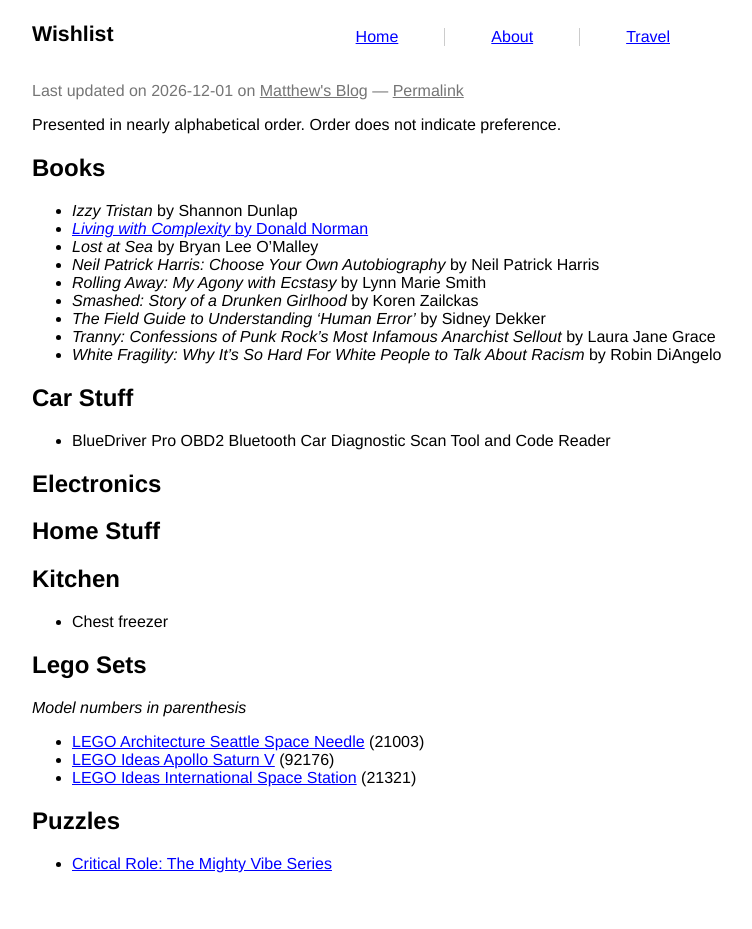
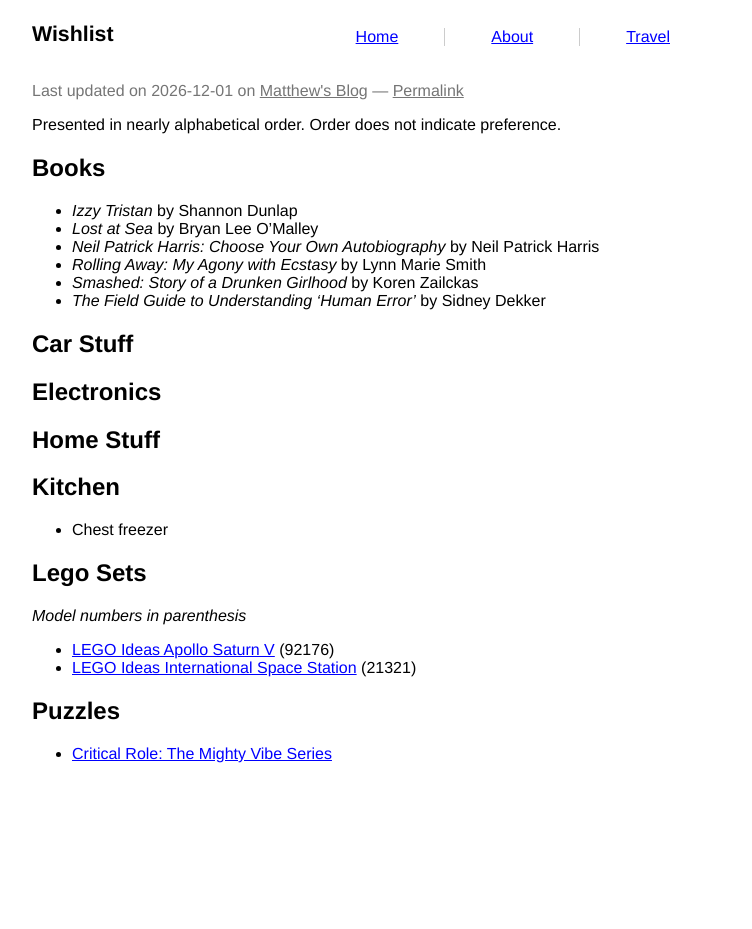
Before and after one commit to prplecake/jrgnsn.net, a Jekyll site: the page built from wishlist.md, in a window 1280 px wide. Shown: the whole page, without its empty margins (258-1010 px from the left). Built offline with Jekyll 4.4.1, drawn with Linux system fonts in a browser that asks for light colours; comment, search, counter and statistics services are not loaded; after the commit the page ends 900 px from its top, so only the background shows below that.

Commit message:
update wishlist

```diff
--- a/wishlist.md
+++ b/wishlist.md
@@ -9,20 +9,14 @@
 
 ## Books
 * *Izzy Tristan* by Shannon Dunlap
-* [*Living with Complexity* by Donald Norman](https://mitpress.mit.edu/books/living-complexity)
 * *Lost at Sea* by Bryan Lee O'Malley
 * *Neil Patrick Harris: Choose Your Own Autobiography* by Neil Patrick
 Harris
 * *Rolling Away: My Agony with Ecstasy* by Lynn Marie Smith
 * *Smashed: Story of a Drunken Girlhood* by Koren Zailckas
 * *The Field Guide to Understanding 'Human Error'* by Sidney Dekker
-* *Tranny: Confessions of Punk Rock's Most Infamous Anarchist Sellout*
-by Laura Jane Grace
-* *White Fragility: Why It's So Hard For White People to Talk About
-Racism* by Robin DiAngelo
 
 ## Car Stuff
-* BlueDriver Pro OBD2 Bluetooth Car Diagnostic Scan Tool and Code Reader
 
 ## Electronics
 
@@ -33,8 +27,6 @@
 
 ## Lego Sets
 *Model numbers in parenthesis*
-* [LEGO Architecture Seattle Space
-  Needle](https://www.amazon.com/dp/B0025W1PMS) (21003)
 * [LEGO Ideas Apollo Saturn V](https://www.amazon.com/dp/B071G3QMS2) (92176)
 * [LEGO Ideas International Space
   Station](https://www.amazon.com/dp/B083JWZNW7) (21321)
```
